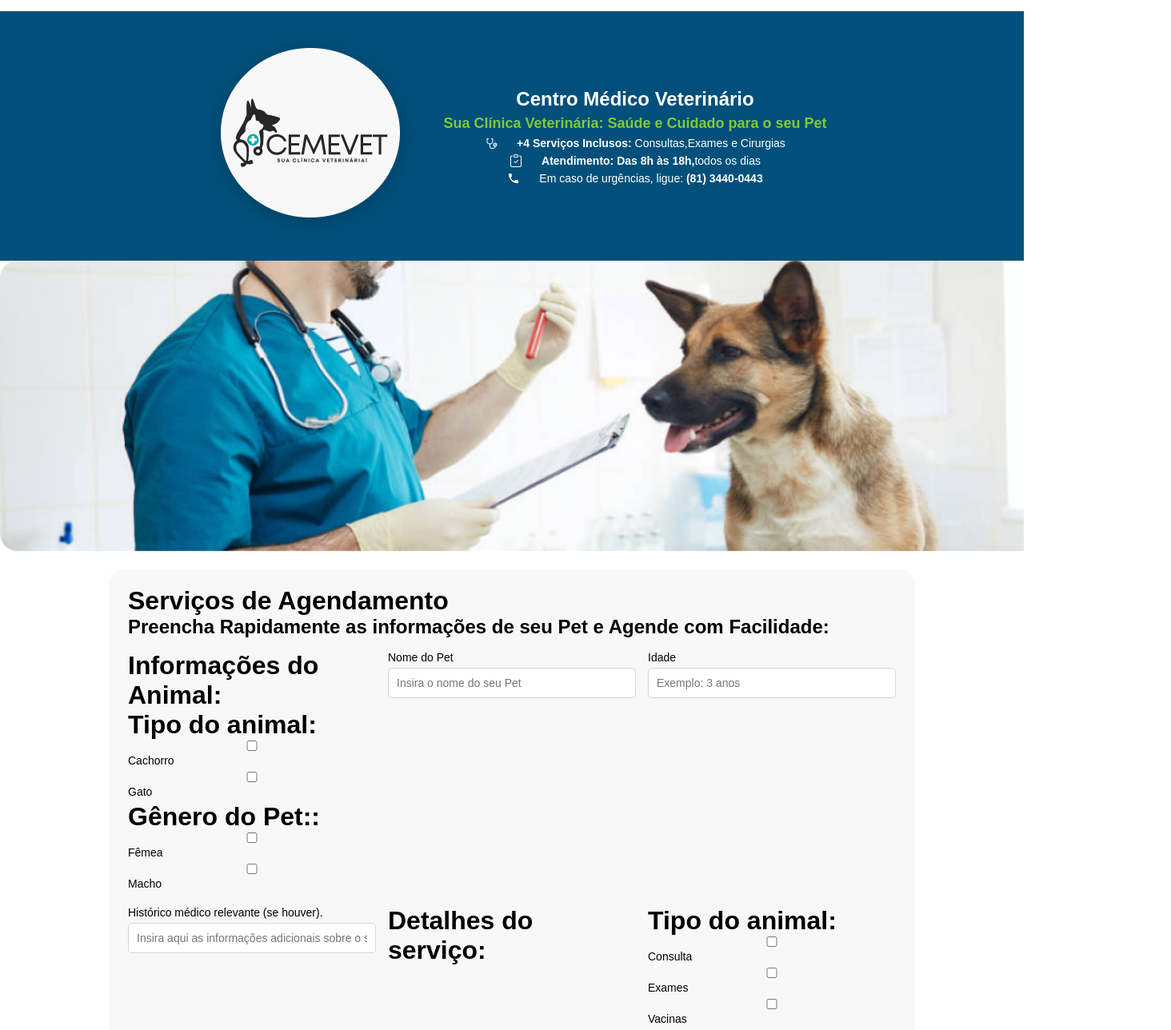
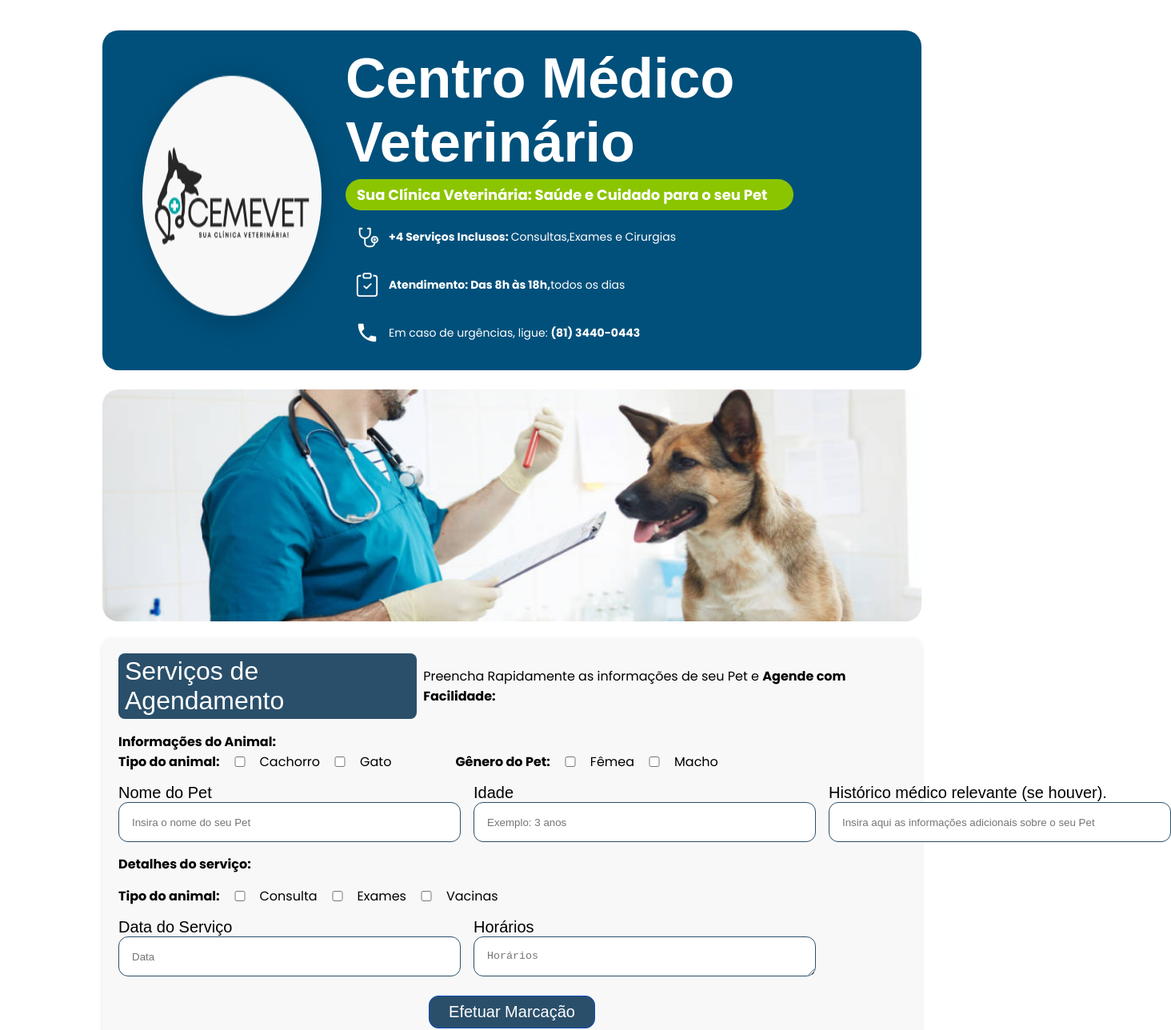
Before and after one commit to MeuPet-Start/Front_MeuPet, a React (Vite) app in the folder Meupet/: page /consulta in a window 1280 px wide. Shown: the part 70-1358 px from the top of the page at 80% size, 1464 px wide, since content can reach past the window. Built offline with nearby package versions, Linux system fonts and the light colour scheme; a web font is replaced by a local one.

Commit message:
tela finalizada

```diff
--- a/Meupet/index.html
+++ b/Meupet/index.html
@@ -8,6 +8,9 @@
     <link
       href="https://fonts.googleapis.com/css2?family=Londrina+Solid:wght@100;300;400;700&display=swap"
       rel="stylesheet"/>
+      <link
+      href="https://fonts.googleapis.com/css2?family=Poppins:ital,wght@0,100;0,200;0,300;0,400;0,500;0,600;0,700;0,800;0,900;1,100;1,200;1,300;1,400;1,500;1,600;1,700;1,800;1,900&display=swap"
+      rel="stylesheet">
   </head>
   <body>
     <div id="root"></div>
--- a/Meupet/src/pages/consulta/appointment.jsx
+++ b/Meupet/src/pages/consulta/appointment.jsx
@@ -10,8 +10,6 @@ import { BsClipboardCheck } from "react-icons/bs";
 import { MdLocalPhone } from "react-icons/md";
 import { HeaderSection, MainForm, InputGrid, ButtonGroup,SlideItem } from "./appointmentstyle";
 import "swiper/css"
-
-
 
 const Appointment = () => {
 
@@ -33,16 +31,16 @@ const Appointment = () => {
           <div className="text">
             <h1>Centro Médico Veterinário</h1>
             <h2>Sua Clínica Veterinária: Saúde e Cuidado para o seu Pet</h2>
-            <div>
-              <PiStethoscopeDuotone />
+            <div className="divInformacoes">
+              <PiStethoscopeDuotone className="headerIcones"/>
               <p><strong> +4 Serviços Inclusos: </strong> Consultas,Exames e Cirurgias</p>
             </div>
-            <div>
-              <BsClipboardCheck />
+            <div className="divInformacoes">
+              <BsClipboardCheck className="headerIcones"/>
               <p><strong>Atendimento: Das 8h às 18h,</strong>todos os dias</p>
             </div>
-            <div>
-              <MdLocalPhone />
+            <div className="divInformacoes">
+              <MdLocalPhone className="headerIcones"/>
               <p>Em caso de urgências, ligue: <strong>(81) 3440-0443</strong></p>
             </div>
           </div>
@@ -51,7 +49,6 @@ const Appointment = () => {
       </HeaderSection>
 
       <Swiper
-
             spaceBetween={50}
             slidesPerView={1}
             pagination={{clickable:true}}
@@ -73,46 +70,49 @@ const Appointment = () => {
       </Swiper>
 
       <MainForm>
-        <div>
+        <div className="tituloFormulario">
            <h1>Serviços de Agendamento</h1>
            <h2>Preencha Rapidamente as informações de seu Pet e <strong> Agende com Facilidade:</strong></h2>
         </div>
         <InputGrid>
           <div>
             <h1>Informações do Animal:</h1>
-            <div>
-              <div>
+            <div className="checkboxArea">
+
                 <h1>Tipo do animal:</h1>
                 <input type="checkbox" id="cachorro" />
                 <label for= "cachorro">Cachorro </label>
                 <input type="checkbox" id="gato" />
                 <label for= "gato">Gato </label>
-              </div>
-              <div>
-                <h1>Gênero do Pet::</h1>
+
+                <h1 className="segundoTitulo">Gênero do Pet:</h1>
                 <input type="checkbox" id="femea" />
                 <label for= "femea">Fêmea </label>
                 <input type="checkbox" id="macho" />
                 <label for= "macho">Macho</label>
+
             </div>
+
           </div>
-          </div>
-          <div>
+          <div className="divContain">
+            <div className="divForm">
               <label>Nome do Pet</label>
               <input type="text" placeholder="Insira o nome do seu Pet" />
             </div>
-          <div>
+            <div className="divForm">
               <label>Idade</label>
               <input type="email" placeholder="Exemplo: 3 anos" />
             </div>
-          <div>
+            <div className="divForm">
               <label>Histórico médico relevante (se houver).</label>
               <input type="email" placeholder="Insira aqui as informações adicionais sobre o seu Pet" />
             </div>
+          </div>
+
           <div>
             <h1>Detalhes do serviço: </h1>
             </div>
-            <div>
+            <div className="checkboxArea">
                 <h1>Tipo do animal:</h1>
                 <input type="checkbox" id="consulta" />
                 <label for= "consulta">Consulta </label>
@@ -121,18 +121,20 @@ const Appointment = () => {
                 <input type="checkbox" id="vacinas" />
                 <label for= "vacinas">Vacinas</label>
               </div>
-          <div>
+          <div className="divContain">
+            <div className="divForm">
               <label>Data do Serviço</label>
               <input type="number" placeholder="Data" />
             </div>
-          <div>
+            <div className="divForm">
               <label>Horários</label>
               <textarea placeholder="Horários"></textarea>
+            </div>
           </div>
         </InputGrid>
 
         <ButtonGroup>
-          <button className="primary">Efetuar Marcação</button>
+          <button >Efetuar Marcação</button>
         </ButtonGroup>
       </MainForm>
 
--- a/Meupet/src/pages/consulta/appointmentstyle.js
+++ b/Meupet/src/pages/consulta/appointmentstyle.js
@@ -14,17 +14,16 @@ export const CarrosselImage = styled.div`
 `;
 
 export const HeaderSection = styled.div`
+  width: 80%;
   background-color: #00507b;
   color: white;
-text-align: center;
+  border-radius:20px;
   padding: 20px;
+  margin:24px auto;
 
   div{
-  margin: auto;
     display: flex;
-  justify-content: center;
-  align-items: center;
-  gap: 24px;
+    flex-direction: row;
 
     .text{
       display: flex;
@@ -36,73 +35,122 @@ div{
   }
 
   img {
-  min-width: 120px;
+    width: 300px;
+    heigth: 300px;
   }
 
   h1 {
-    font-size: 24px;
+    font-size: 70px;
   }
 
   h2 {
+    width: 80%;
+    background-color: #8BC500;
+    border-radius: 20px;
+    font-family: "Poppins";
     font-size: 18px;
-    color: #82c83a;
+    color: #FFFFF;
+    padding: 6px 14px;
   }
 
   p {
+    font-family: "Poppins";
     font-size: 14px;
+  }
+
+  .divInformacoes{
+  display: flex;
+  flex-direction: row;
+  align-items: center;
+
+    .headerIcones {
+      width: 30px;
+      height: 30px;
+      margin: 12px;
+    }
   }
 `;
 
-
 export const MainForm = styled.div`
-  max-width: 1000px;
+  width: 80%;
   margin: 20px auto;
   padding: 20px;
   background: #f8f8f8;
   border-radius: 10px;
   box-shadow: 0 4px 6px rgba(0, 0, 0, 0.1);
+
+  .tituloFormulario{
+    display:flex;
+    flex-direction: row;
+    align-items: center;
+    margin-bottom: 16px;
+
+    h1{
+      background-color: #2A4F6A;
+      color: #FFFFFF;
+      font-weight: normal;
+      padding: 4px 8px;
+      border-radius: 8px;
+    }
+
     h2{
-    margin-bottom: 16px;
+      font-family: "Poppins";
+      font-weight: normal;
+      font-size: 16px;
+      padding: 4px 8px;
+      border-radius: 8px;
+    }
   }
 `;
 
 export const InputGrid = styled.div`
-  display: grid;
-  grid-template-columns: repeat(3, 1fr);
+  width:100%;
+  display: flex;
+  flex-direction: column;
   gap: 15px;
   margin-bottom: 20px;
 
-  label {
-    display: block;
-    font-size: 14px;
-    margin-bottom: 5px;
+      h1{
+      font-family: "Poppins";
+      font-size: 16px;
     }
 
-  input,
-  textarea {
-    width: 100%;
-    padding: 10px;
-    border: 1px solid #d5d5d5;
-    border-radius: 5px;
-    font-size: 14px;
+  .checkboxArea{
+    font-family: "Poppins";
+    display: flex;
+    flex-direction: row;
+    align-items: center;
+
+    input{
+    width:50px;
+    heigth:50px;
     }
 
-  textarea {
-    resize: none;
-    height: 80px;
+    .segundoTitulo{
+    margin:0 0 0 80px;
     }
 
-  .divInputRadio{
-    display: flex;
-	  flex-direction: column;
-    gap: 8px;
   }
 
-  .inputRadio {
-	display: flex;
-	flex-direction: row;
+  .divContain{
+  display:flex;
+
+    .divForm{
+      margin: 0 16px 0 0;
+
+      input, textarea{
+        padding:16px;
+        width: 428px;
+        height: 50px;
+        border: 1px solid #2A4F6A;
+        border-radius: 12px;
+      }
+
       label{
-    width: 20px;
+      display: block;
+      font-size:20px;
+      }
+  }
   }
 }
 `;
@@ -111,29 +159,26 @@ export const InputGrid = styled.div`
 export const ButtonGroup = styled.div`
     display: flex;
     justify-content: center;
-  gap: 15px;
-
     button {
-    padding: 10px 20px;
-    font-size: 16px;
-    font-weight: bold;
-    border-radius: 25px;
+      font-size: 20px;
+      background-color: #2A4F6A;
+      border:1px solid #094DB6;
+      border-radius: 12px;
+      color: #FFFFFF;
+      padding: 8px 24px;
       cursor: pointer;
     }
 
-  .primary {
-    background-color: #82c83a;
-    color: white;
-  }
-
-   .secondary {
-     background-color: #82c83a;
-     color: white;
+    button:hover{
+      background-color: #516675;
     }
 `;
 
 export const SlideItem = styled.img`
-    width: 100%;
-    height:100%;
-    object-fit:cover;
+  width: 80%;
+  height: 100%;
+  border-radius: 20px;
+  display: block;
+  margin: 0 auto;
+
   `;
```
Lines whose indentation alone changed are shown as unchanged.
